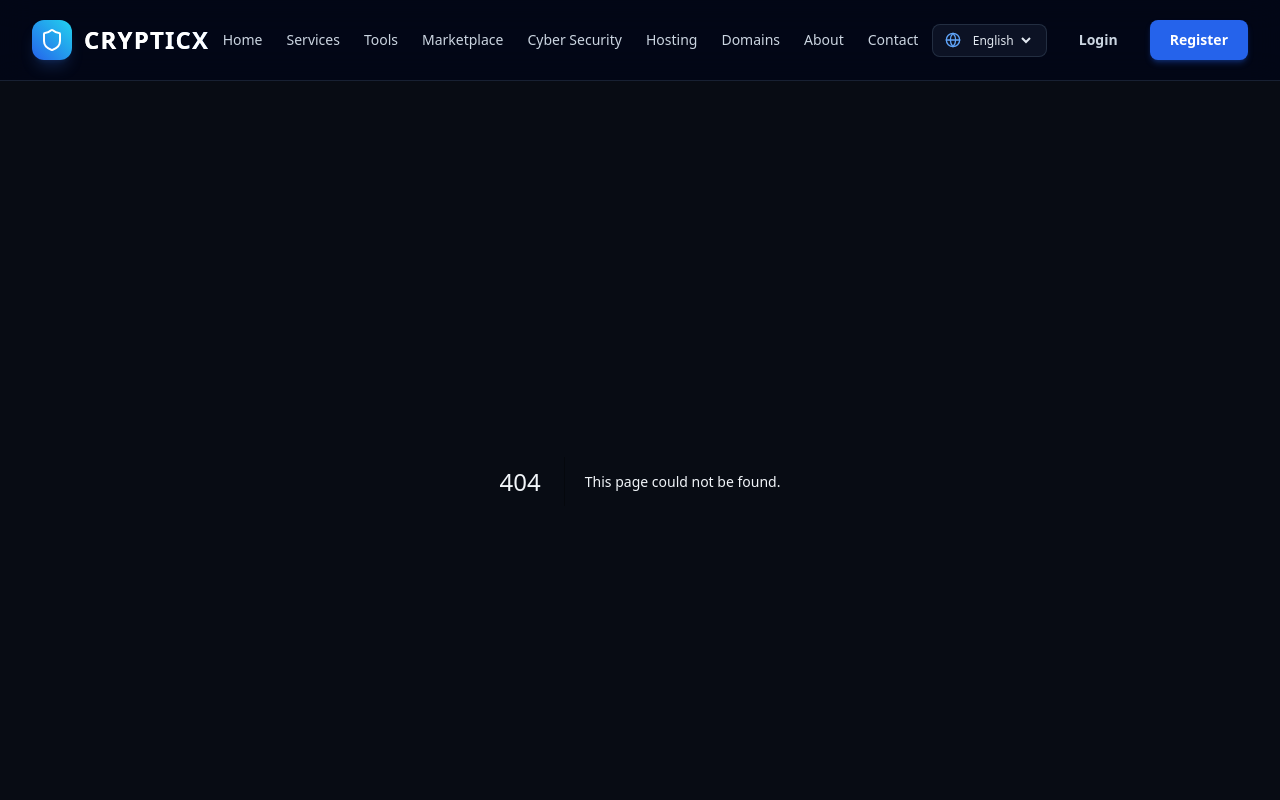
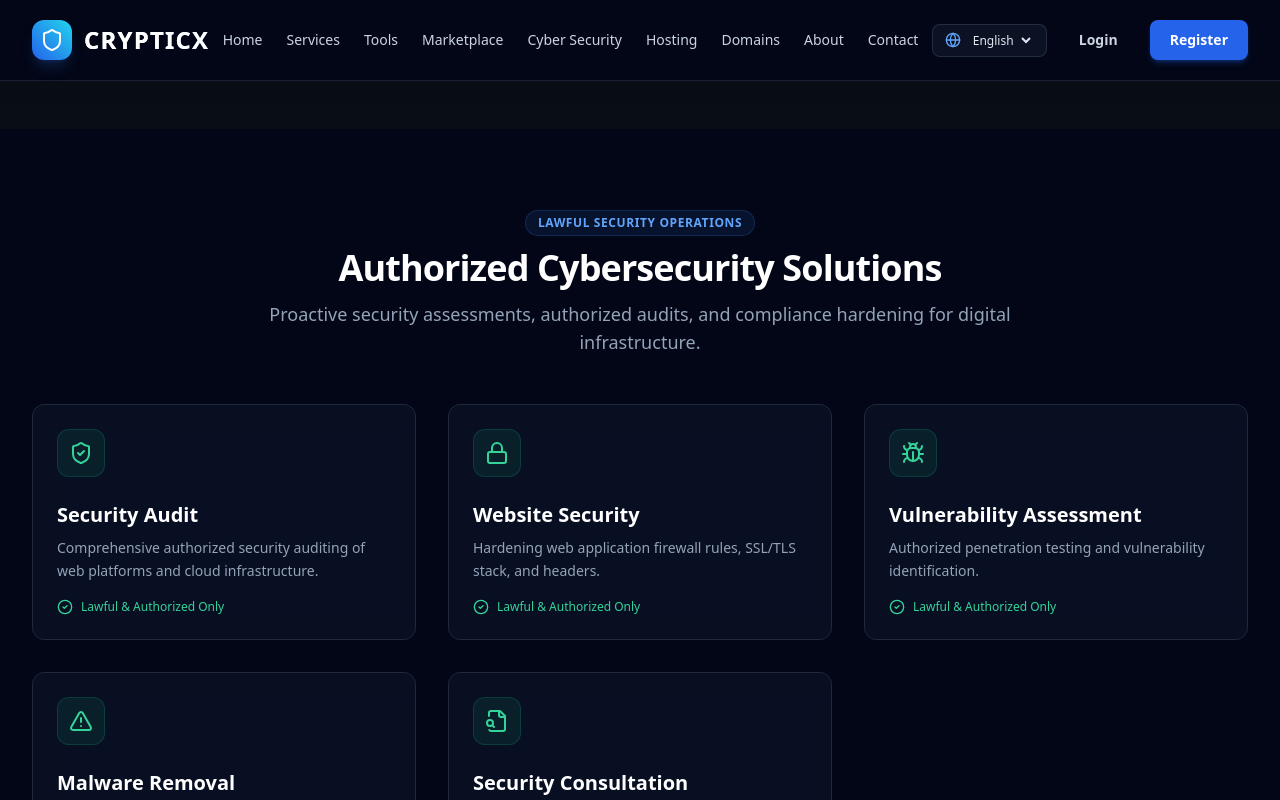
Before and after one commit to arman77887/Crypticx, a Next.js app in the folder frontend/: page /cybersecurity in a window 1280 px wide. Before the commit this address had no page. Shown: the top 800 px of the page. Built offline with nearby package versions, Linux system fonts and the light colour scheme.

Commit message:
Create CybersecurityPage component with CybersecurityGrid

```diff
--- /dev/null
+++ b/frontend/app/cybersecurity/page.tsx
@@ -0,0 +1,10 @@
+import React from "react";
+import { CybersecurityGrid } from "@/components/sections/CybersecurityGrid";
+
+export default function CybersecurityPage() {
+  return (
+    <div className="py-12">
+      <CybersecurityGrid />
+    </div>
+  );
+}
```
